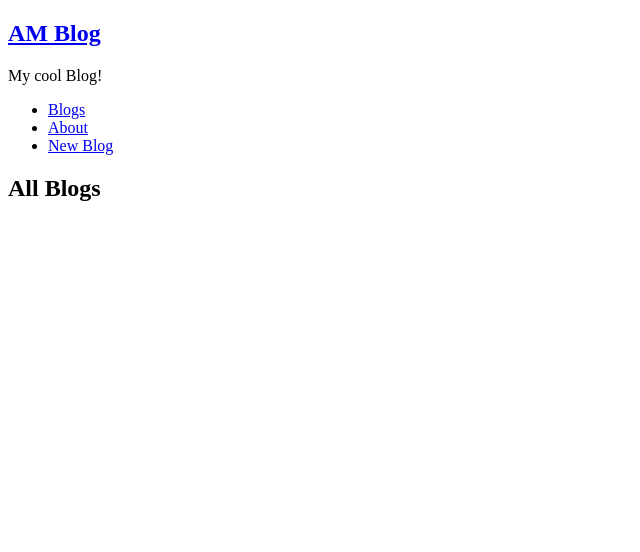
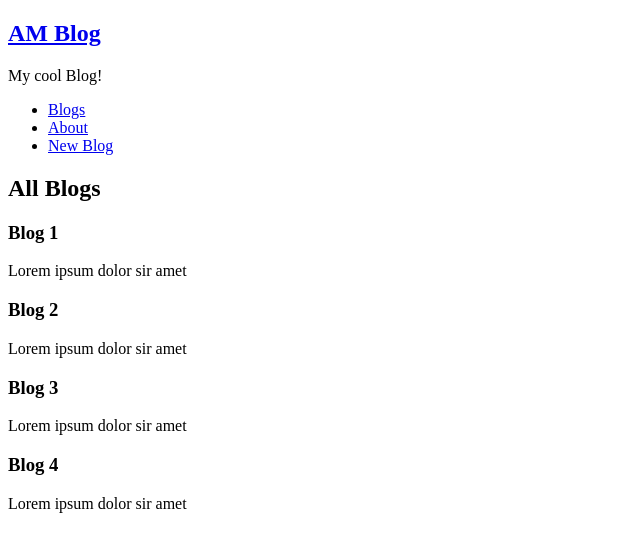
Before and after one commit to Rakesh243/My-Blog, a Node server app: page / in a window 1280 px wide. Shown: the top 552 px of the page, without its empty margins (0-640 px from the left). Run offline with Node 20, Linux system fonts and the light colour scheme.

Commit message:
Add testBlogs and display it.

```diff
--- a/app.js
+++ b/app.js
@@ -8,7 +8,14 @@ app.set("view engine", "ejs");
 app.listen(3000);
 
 app.get("/", (req, res) => {
-  res.render("index", { title: "Home" });
+  const testBlogs = [
+    { title: "Blog 1", snippet: "Lorem ipsum dolor sir amet" },
+    { title: "Blog 2", snippet: "Lorem ipsum dolor sir amet" },
+    { title: "Blog 3", snippet: "Lorem ipsum dolor sir amet" },
+    { title: "Blog 4", snippet: "Lorem ipsum dolor sir amet" },
+  ];
+
+  res.render("index", { title: "Home", testBlogs });
 });
 
 app.get("/about", (req, res) => {
--- a/views/index.ejs
+++ b/views/index.ejs
@@ -21,6 +21,12 @@
 
     <div class="blogs content">
       <h2>All Blogs</h2>
+      <% if(testBlogs.length > 0){ %> <% testBlogs.forEach(blog => { %>
+      <h3 class="title"><%= blog.title %></h3>
+      <p class="snippet"><%= blog.snippet %></p>
+      <% }) %> <% } else { %>
+      <p>No Blogs to display yet!</p>
+      <% } %>
     </div>
   </body>
 </html>
```
